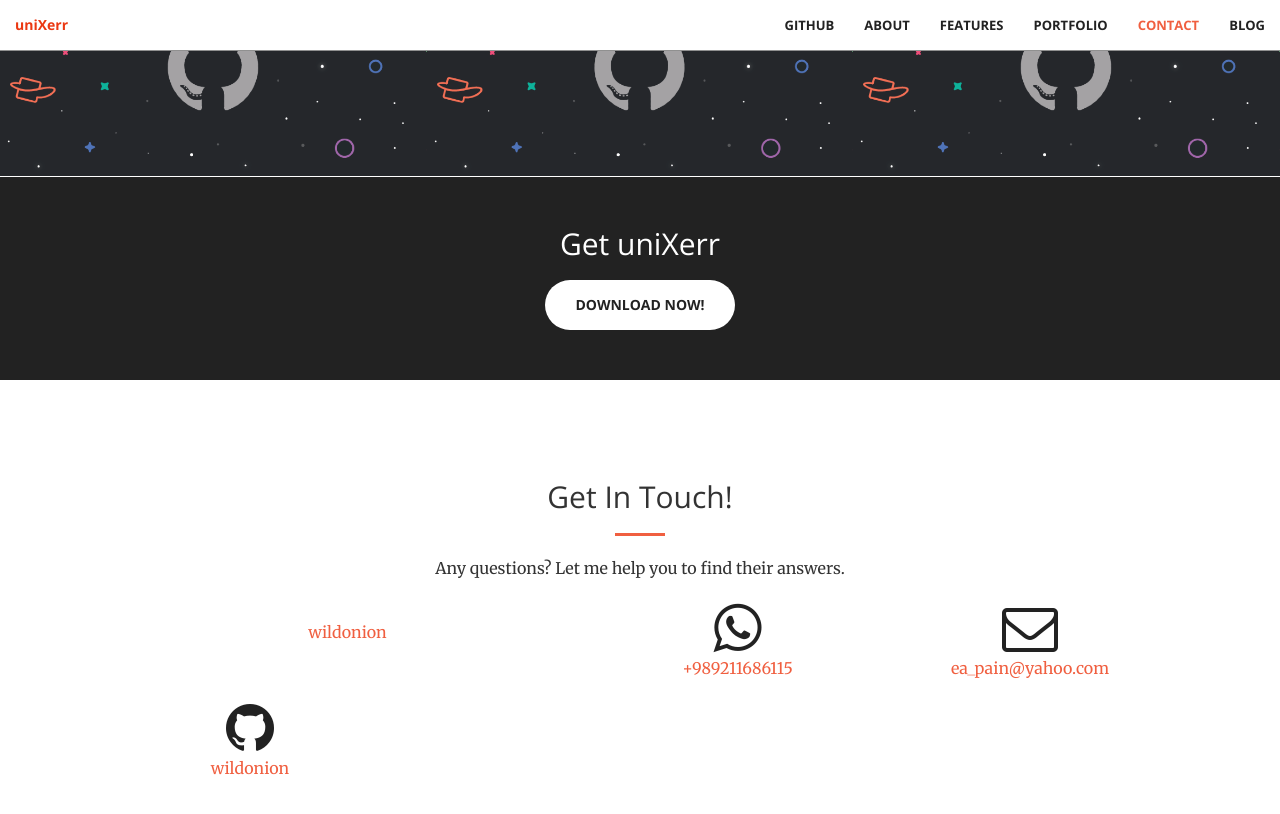
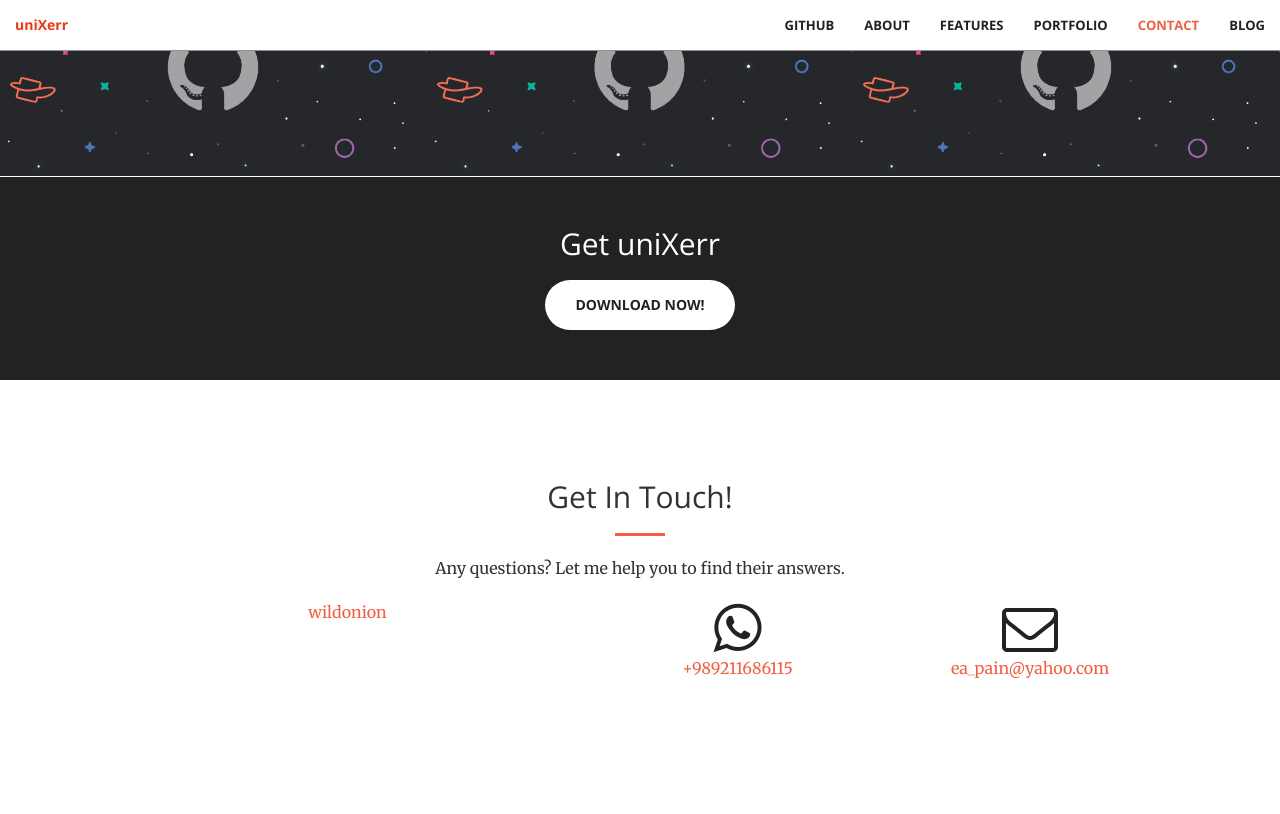
Before and after one commit to wildonion/wildonion.github.io, a Jekyll site: the page built from index.html, in a window 1280 px wide and 900 px high, scrolled down 2056 px. Shown: the top 814 px of the window. Built offline with Jekyll 4.4.1, drawn with Linux system fonts in a browser that asks for light colours.

Commit message:
Update contact.html

```diff
--- a/_includes/contact.html
+++ b/_includes/contact.html
@@ -9,7 +9,7 @@
         <div class="col-lg-2 col-lg-offset-2 text-center">
             <a href="https://t.me/{{site.username}}">
 
-                <i class="fa fa-telegram-plane fa-3x wow bounceIn" data-wow-delay=".1s"></i>
+                <i class="fab fa-telegram fa-3x wow bounceIn" data-wow-delay=".1s"></i>
                 <p>{{ site.username }}</p>
             </a>
         </div>
@@ -26,12 +26,6 @@
                 <p>{{ site.email }}</p>
             </a>
         </div>
-        <div class="col-lg-2 col-lg-offset-1 text-center">
-            <a href="https://github.com/{{ site.username }}">
-            <i class="fa fa-github fa-3x wow bounceIn" data-wow-delay=".1s"></i>
-                <p>{{ site.username }}</p>
-            </a>
-        </div>
 
     </div>
 </section>
```
